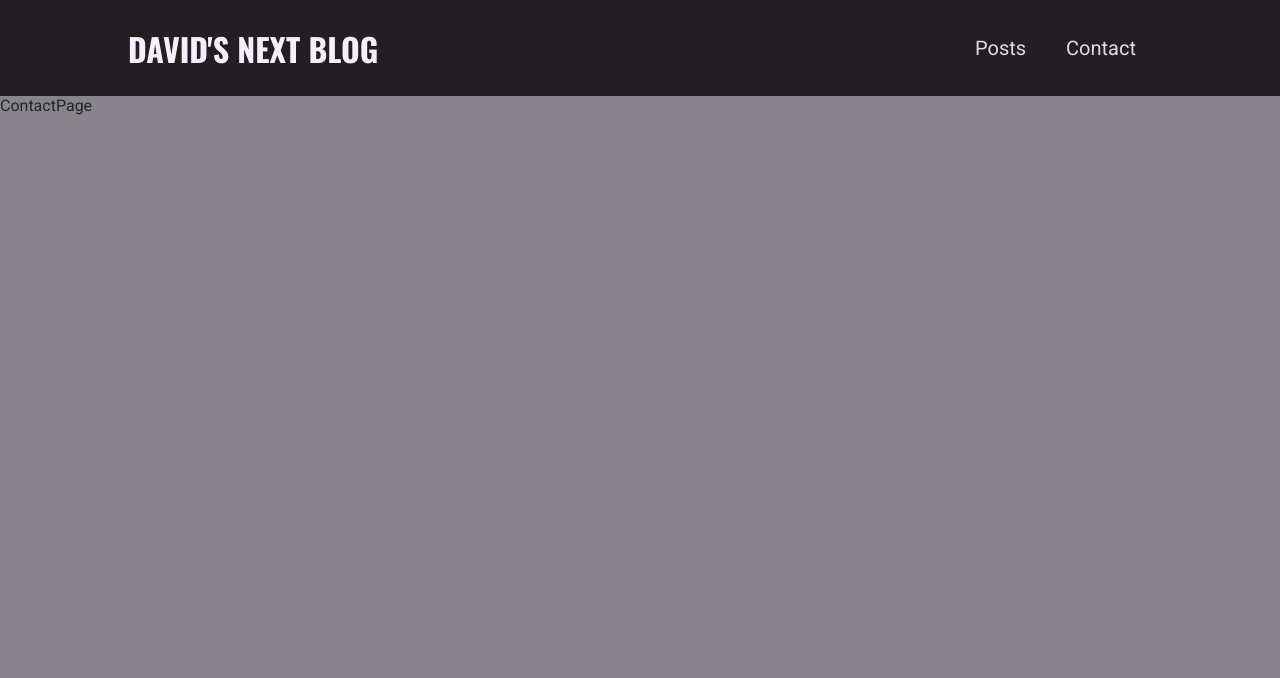
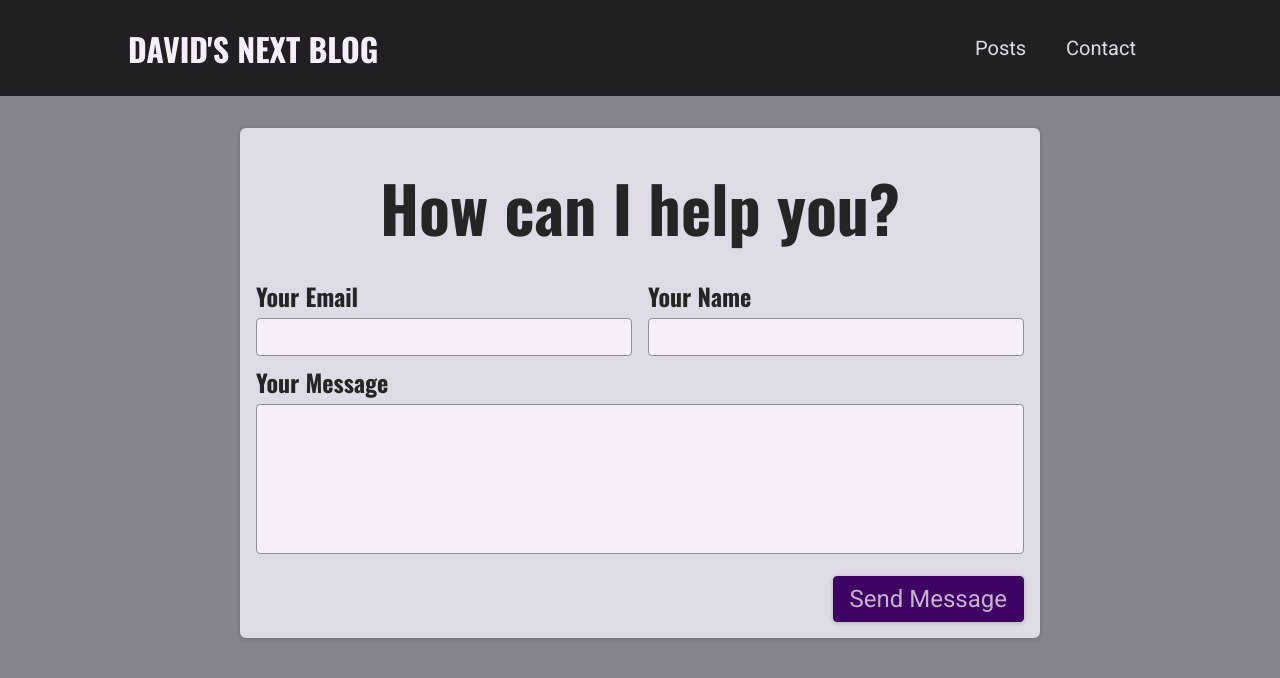
Before and after one commit to konojack/full-blog-nextjs, a Next.js app: page /contact in a window 1280 px wide. Shown: the top 678 px of the page. Built offline with nearby package versions, Linux system fonts and the light colour scheme.

Commit message:
created contact form

```diff
--- /dev/null
+++ b/components/contact/contact-form.js
@@ -0,0 +1,30 @@
+import classes from './contact-form.module.css';
+
+const ContactForm = () => {
+  return (
+    <section className={classes.contact}>
+      <h1>How can I help you?</h1>
+      <form className={classes.form}>
+        <div className={classes.controls}>
+          <div className={classes.control}>
+            <label htmlFor="email">Your Email</label>
+            <input type="email" id="email" required />
+          </div>
+          <div className={classes.control}>
+            <label htmlFor="name">Your Name</label>
+            <input type="text" id="name" required />
+          </div>
+        </div>
+        <div className={classes.control}>
+          <label htmlFor="message">Your Message</label>
+          <textarea id="message" rows="5" />
+        </div>
+        <div className={classes.actions}>
+          <button>Send Message</button>
+        </div>
+      </form>
+    </section>
+  );
+};
+
+export default ContactForm;
--- /dev/null
+++ b/components/contact/contact-form.module.css
@@ -0,0 +1,73 @@
+.contact {
+  margin: var(--size-8) auto;
+  border-radius: 6px;
+  background-color: var(--color-grey-100);
+  width: 90%;
+  max-width: 50rem;
+  padding: var(--size-4);
+  box-shadow: 0 1px 4px rgba(0, 0, 0, 0.2);
+  font-size: var(--size-6);
+}
+
+.contact h1 {
+  font-size: var(--size-8);
+  margin: var(--size-4) 0;
+  text-align: left;
+}
+
+.form label {
+  display: block;
+  font-family: 'Oswald', sans-serif;
+  font-weight: bold;
+  margin: var(--size-2) 0 var(--size-1) 0;
+}
+
+.form input,
+.form textarea {
+  font: inherit;
+  padding: var(--size-1);
+  border-radius: 4px;
+  width: 100%;
+  border: 1px solid var(--color-grey-400);
+  background-color: var(--color-grey-50);
+  resize: none;
+}
+
+.controls {
+  display: flex;
+  column-gap: 1rem;
+  flex-wrap: wrap;
+}
+
+.control {
+  flex: 1;
+  min-width: 10rem;
+}
+
+.actions {
+  margin-top: var(--size-4);
+  text-align: right;
+}
+
+.form button {
+  font: inherit;
+  cursor: pointer;
+  background-color: var(--color-primary-700);
+  border: 1px solid var(--color-primary-700);
+  padding: var(--size-2) var(--size-4);
+  border-radius: 4px;
+  color: var(--color-primary-50);
+  box-shadow: 0 1px 4px rgba(0, 0, 0, 0.2);
+}
+
+.form button:hover {
+  background-color: var(--color-primary-500);
+  border-color: var(--color-primary-500);
+}
+
+@media (min-width: 768px) {
+  .contact h1 {
+    font-size: var(--size-16);
+    text-align: center;
+  }
+}
--- a/pages/contact.js
+++ b/pages/contact.js
@@ -1,5 +1,11 @@
+import ContactForm from '../components/contact/contact-form';
+
 const ContactPage = () => {
-  return <div>ContactPage</div>;
+  return (
+    <div>
+      <ContactForm />
+    </div>
+  );
 };
 
 export default ContactPage;
```
